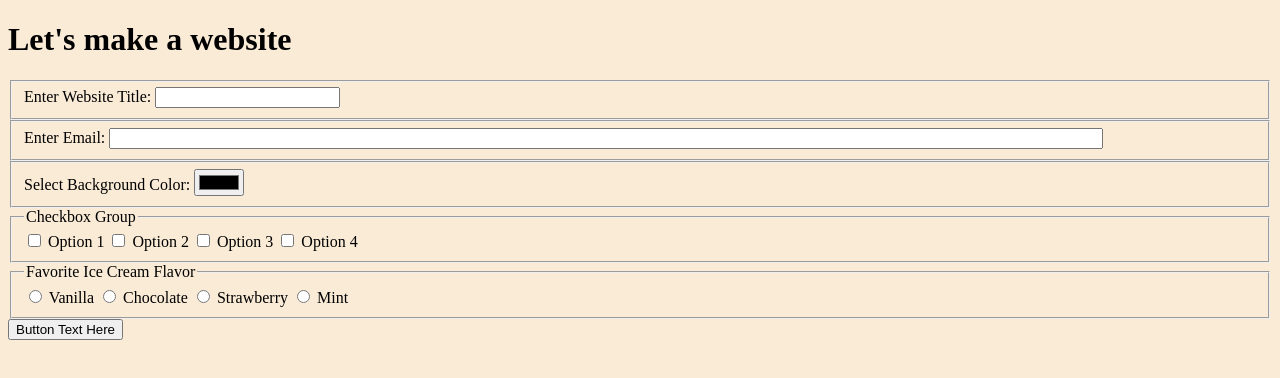
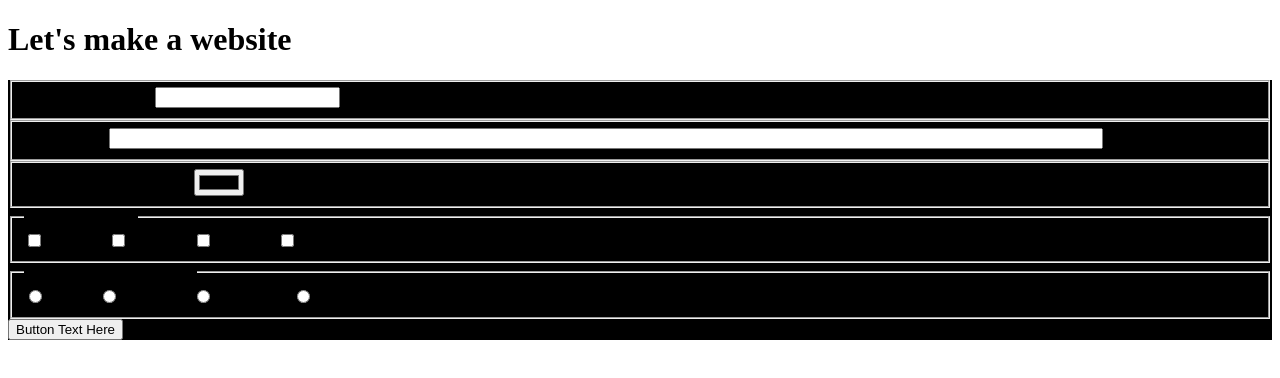
Before and after one commit to nancyyoder/fwd-assignment-2, a plain HTML site: page index.html in a window 1280 px wide. Both pictures are taken after a click on the button "Button Text Here". Drawn offline with Linux system fonts and the light colour scheme.

Commit message:
fixed color picker

```diff
--- a/index.html
+++ b/index.html
@@ -19,8 +19,8 @@
                 <input id="email-input" type="email">
             </fieldset>
             <fieldset>
-                <label id="color-input">Select Background Color: </label>
-                <input id="color-input" type="color">
+                <label for="color-input">Select Background Color: </label>
+                <input type="color" id="color-input">
             </fieldset>
             <fieldset>
                 <legend>Checkbox Group</legend>
--- a/main.css
+++ b/main.css
@@ -1,6 +1,4 @@
-body{
-    background-color: antiquewhite;
-}
+
 
 input[type="email"]{
     width: 80%;
--- a/scripts.js
+++ b/scripts.js
@@ -1,4 +1,4 @@
-const btn = document.getElementById('btn-1');
+const btn = document.querySelector('#btn-1');
 
 btn.addEventListener('click', () => {
     //process form here
@@ -8,17 +8,12 @@ btn.addEventListener('click', () => {
     console.log(firstTextInput.value);
 
     //color input
-    // const colorInput = document.querySelector('#color-input');
-
-    // COLOR INPUT NOT WORKING
-    const colorInput = document.getElementById('color-input');
-    console.log(document.getElementById('color-input').value);
-    console.log('here', colorInput.value);
+    const colorInput = document.querySelector('#color-input');
     const form = document.querySelector('form');
     form.style.backgroundColor = colorInput.value;
 
-    //checkboxes input
-    // const checkboxesElement = document.querySelector('#checkboxes');
-    // const checkboxes = checkboxesElement.querySelectorAll('input');
+    // checkboxes input
+    const checkboxesElement = document.querySelector('#checkboxes');
+    const checkboxes = checkboxesElement.querySelectorAll('input');
 
 })
```
